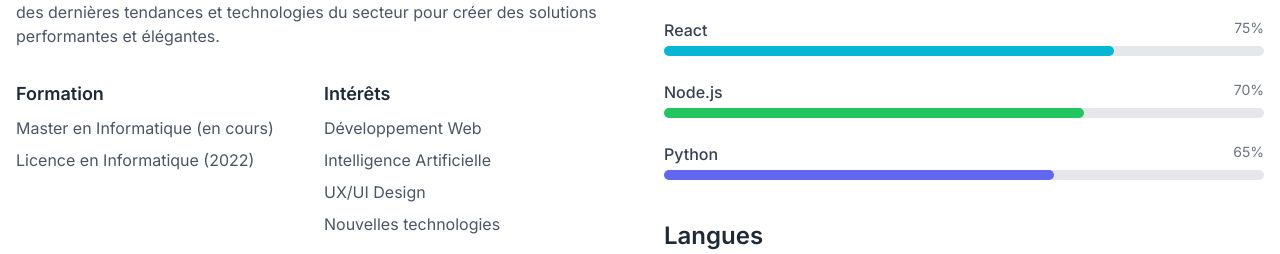
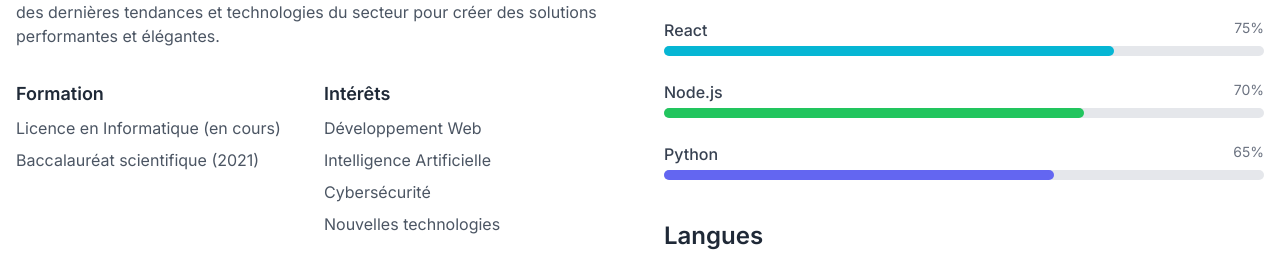
Before and after one commit to talla-ndiaye/portfolio, a React (Vite) app: page / in a window 1280 px wide. Shown: the part 1228-1482 px from the top of the page. Built offline with nearby package versions, Linux system fonts and the light colour scheme.

Commit message:
Update About.tsx (parcours)

```diff
--- a/src/components/About.tsx
+++ b/src/components/About.tsx
@@ -41,8 +41,8 @@ const About = () => {
               <div>
                 <h4 className="text-lg font-semibold text-gray-800 dark:text-white mb-2">Formation</h4>
                 <ul className="space-y-2 text-gray-600 dark:text-gray-300">
-                  <li>Master en Informatique (en cours)</li>
-                  <li>Licence en Informatique (2022)</li>
+                  <li>Licence  en Informatique (en cours)</li>
+                  <li>Baccalauréat scientifique (2021)</li>
                 </ul>
               </div>
               <div>
@@ -50,7 +50,7 @@ const About = () => {
                 <ul className="space-y-2 text-gray-600 dark:text-gray-300">
                   <li>Développement Web</li>
                   <li>Intelligence Artificielle</li>
-                  <li>UX/UI Design</li>
+                  <li>Cybersécurité</li>
                   <li>Nouvelles technologies</li>
                 </ul>
               </div>
```
